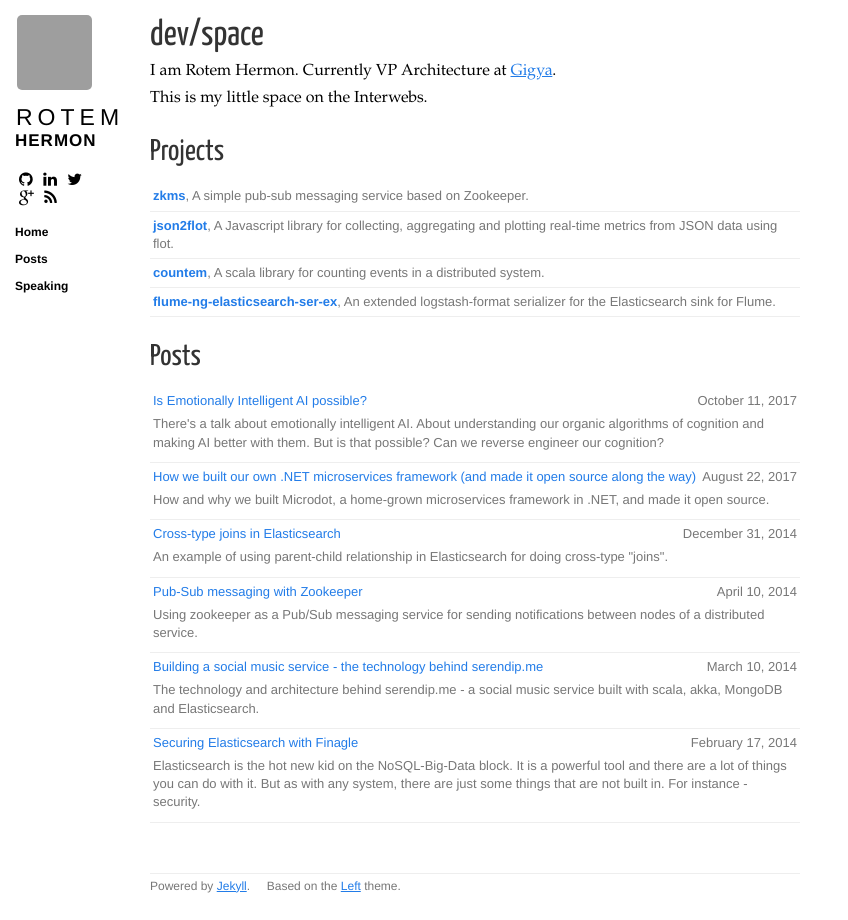
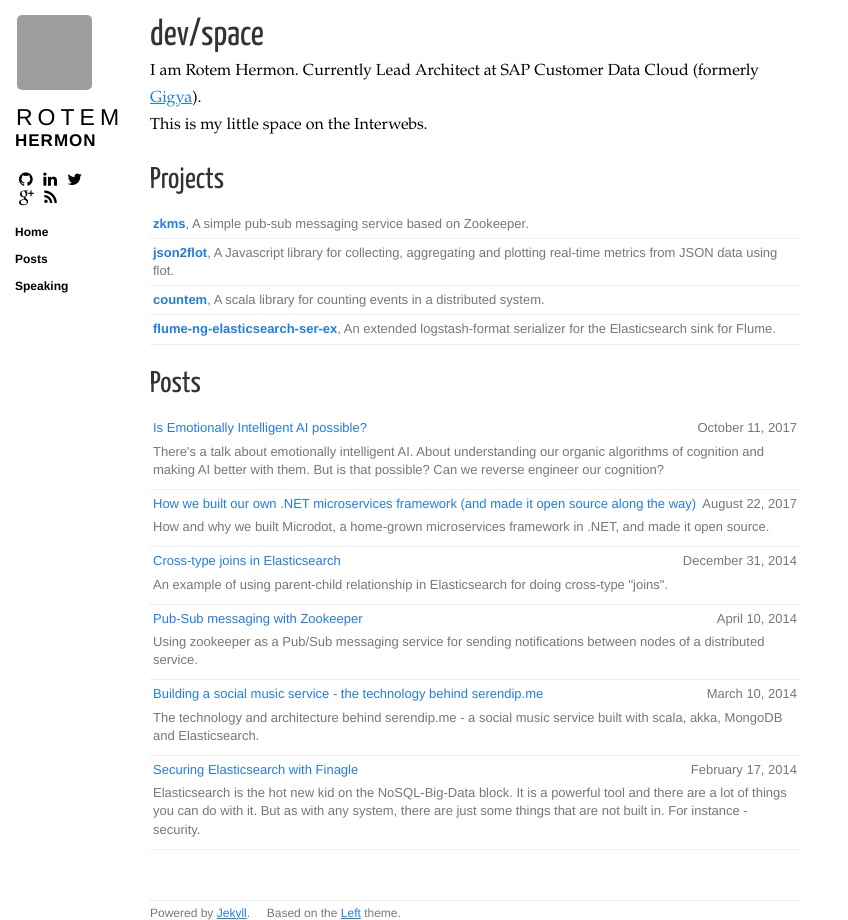
Before and after one commit to rore/rore.github.com, a Jekyll site: the page built from index.html, in a window 1280 px wide. Shown: the whole page, without its empty margins (0-848 px from the left). Built offline with Jekyll 4.4.1, drawn with Linux system fonts in a browser that asks for light colours; nearby versions of some CDN libraries; grey boxes are pictures that could not be loaded.

Commit message:
Update index.html

```diff
--- a/index.html
+++ b/index.html
@@ -5,7 +5,7 @@ title: "Home"
 
 <section class="content">
 <h1>dev/space</h1>
-<p>I am Rotem Hermon. Currently VP Architecture at <a href="http://gigya.com" target="_blank">Gigya</a>.
+<p>I am Rotem Hermon. Currently Lead Architect at SAP Customer Data Cloud (formerly <a href="http://gigya.com" target="_blank">Gigya</a>).
 <br/>
 This is my little space on the Interwebs.
 </p>
```
